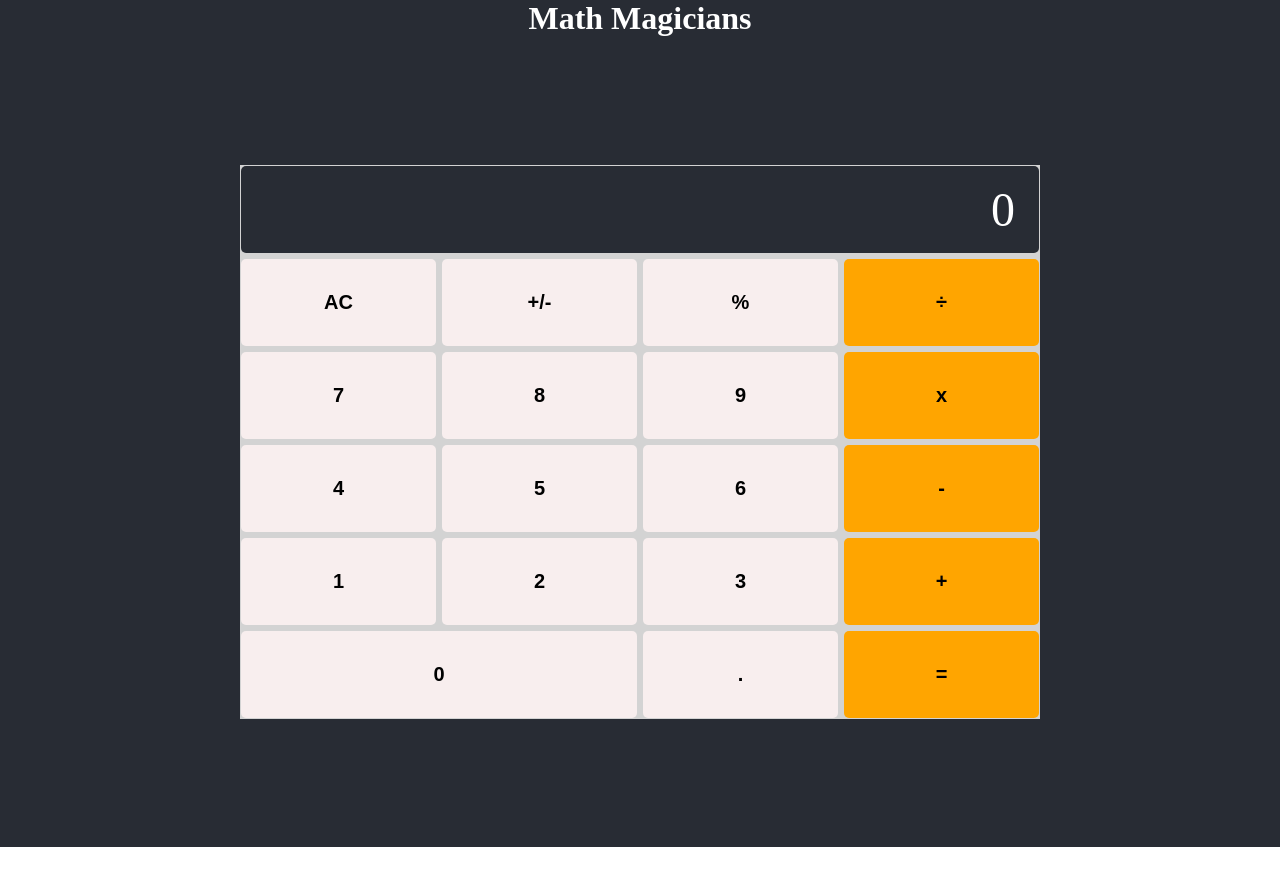
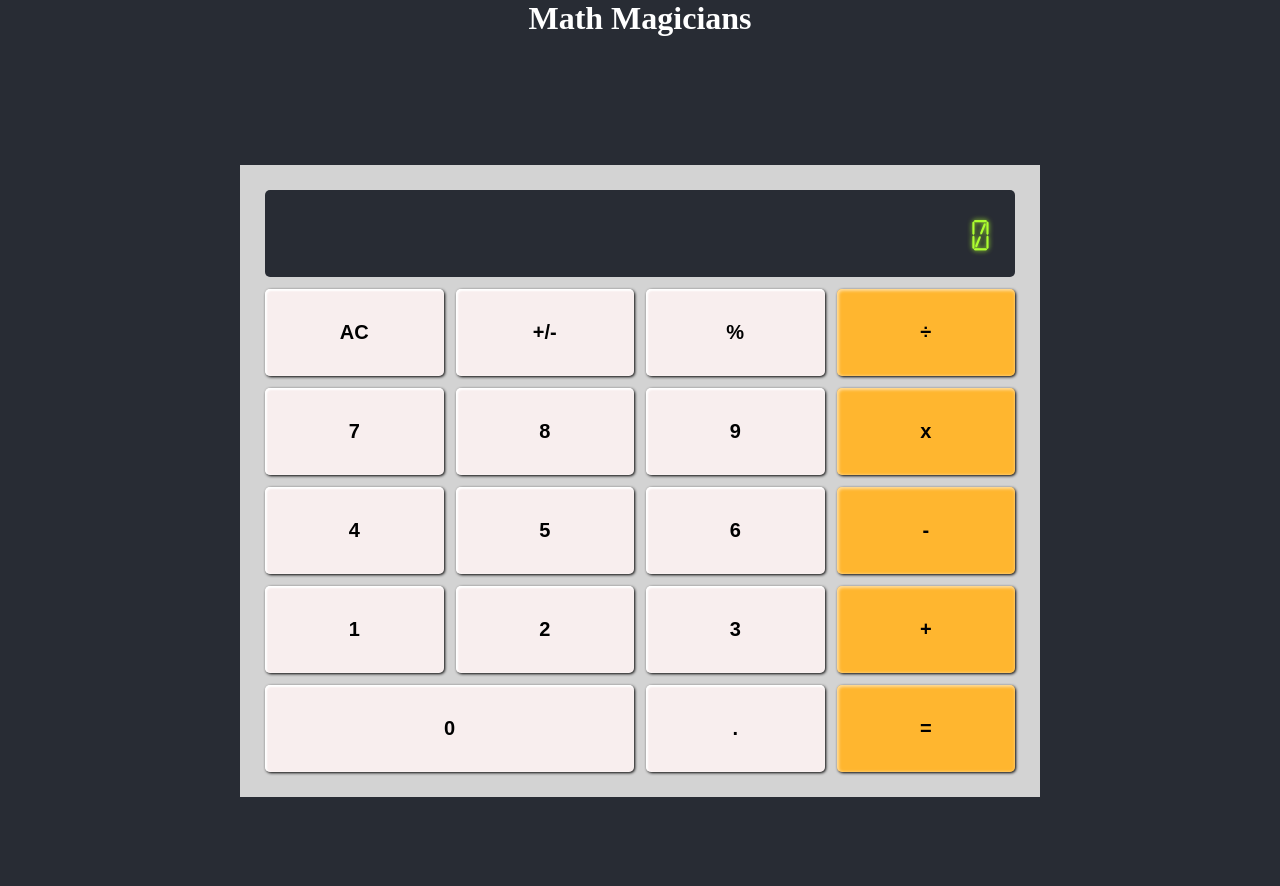
Before and after one commit to Lino09/math-magician, a React (Create React App) app: page / in a window 1280 px wide. Shown: the top 886 px of the page. Before the commit the page ends 847 px from the top, so only its background shows below. Built offline with nearby package versions, Linux system fonts and the light colour scheme.

Commit message:
Add style and font

```diff
--- a/src/App.css
+++ b/src/App.css
@@ -1,3 +1,8 @@
+@font-face {
+  font-family: baseCalc;
+  src: url(./assets/fonts/Calculator.ttf);
+}
+
 .App {
   text-align: center;
   background-color: #282c34;
@@ -20,8 +25,9 @@
   width: 100%;
   max-width: 800px;
   margin: 128px 0;
-  gap: 6px;
+  gap: 12px;
   background-color: lightgray;
+  padding: 24px;
 }
 
 .calc * {
@@ -32,13 +38,23 @@
   border: none;
   background-color: #f8eeee;
   border-radius: 5px;
+  box-shadow: 1px 1px 3px 0 rgb(0, 0, 0),
+  inset 1px 1px 2px 1px white;
 }
 
 .calc *:hover {
-  background-color: #e2e2f8;
+  background-color: #e9e3e3;
+}
+
+.calc *:active {
+  box-shadow: inset 1px 1px 5px 0 black,
+  inset -1px -1px 5px 2px white;
 }
 
 .calc-screen {
+  font-family: 'baseCalc', monospace;
+  color: #adff2f;
+  text-shadow: 0 0 5px greenyellow;
   grid-column: 1 / span 4;
   width: 100%;
   text-align: end;
@@ -47,10 +63,21 @@
   font-weight: 400;
   background-color: #282c34;
   cursor: auto;
+  box-shadow: none;
+  user-select: none;
+}
+
+.calc-screen:active {
+  box-shadow: none;
 }
 
 .calc-screen:hover {
   background-color: #282c34;
+}
+
+.calc-operation:active {
+  box-shadow: inset 1px 1px 5px 0 hsl(39, 100%, 15%),
+  inset -1px -1px 8px 1px hsl(39, 100%, 75%);
 }
 
 .calc-zero {
@@ -58,9 +85,11 @@
 }
 
 .calc-operation {
-  background-color: orange;
+  box-shadow: 1px 1px 3px 0 rgb(0, 0, 0),
+  inset 1px 1px 3px 1px hsl(39, 100%, 80%);
+  background-color: rgb(255, 182, 47);
 }
 
 .calc-operation:hover {
-  background-color: rgb(255, 136, 0);
+  background-color: rgb(255, 166, 0)
 }
```
Also changed, not shown: src/assets/fonts/Calculator.ttf (added), 1 other file (tests, documents, lock files or other folders).
